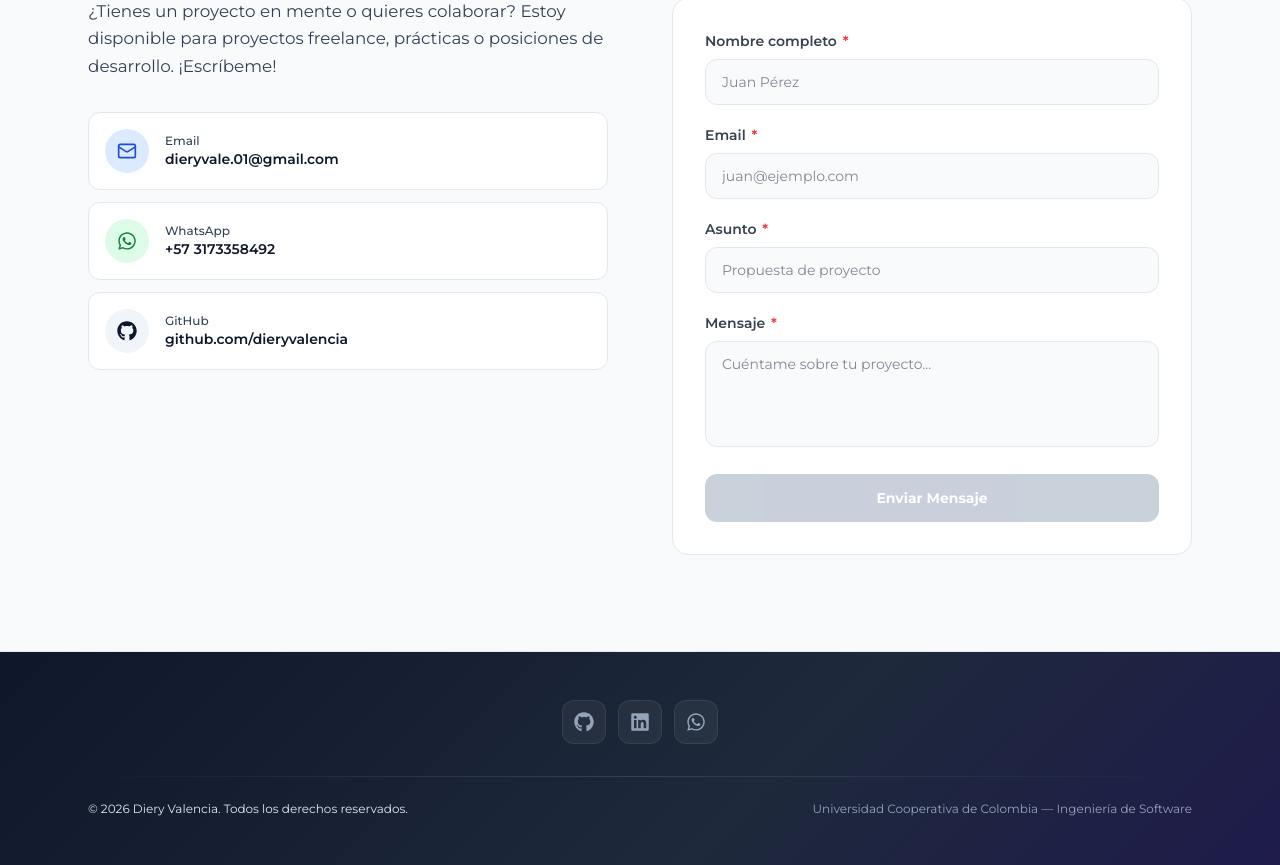
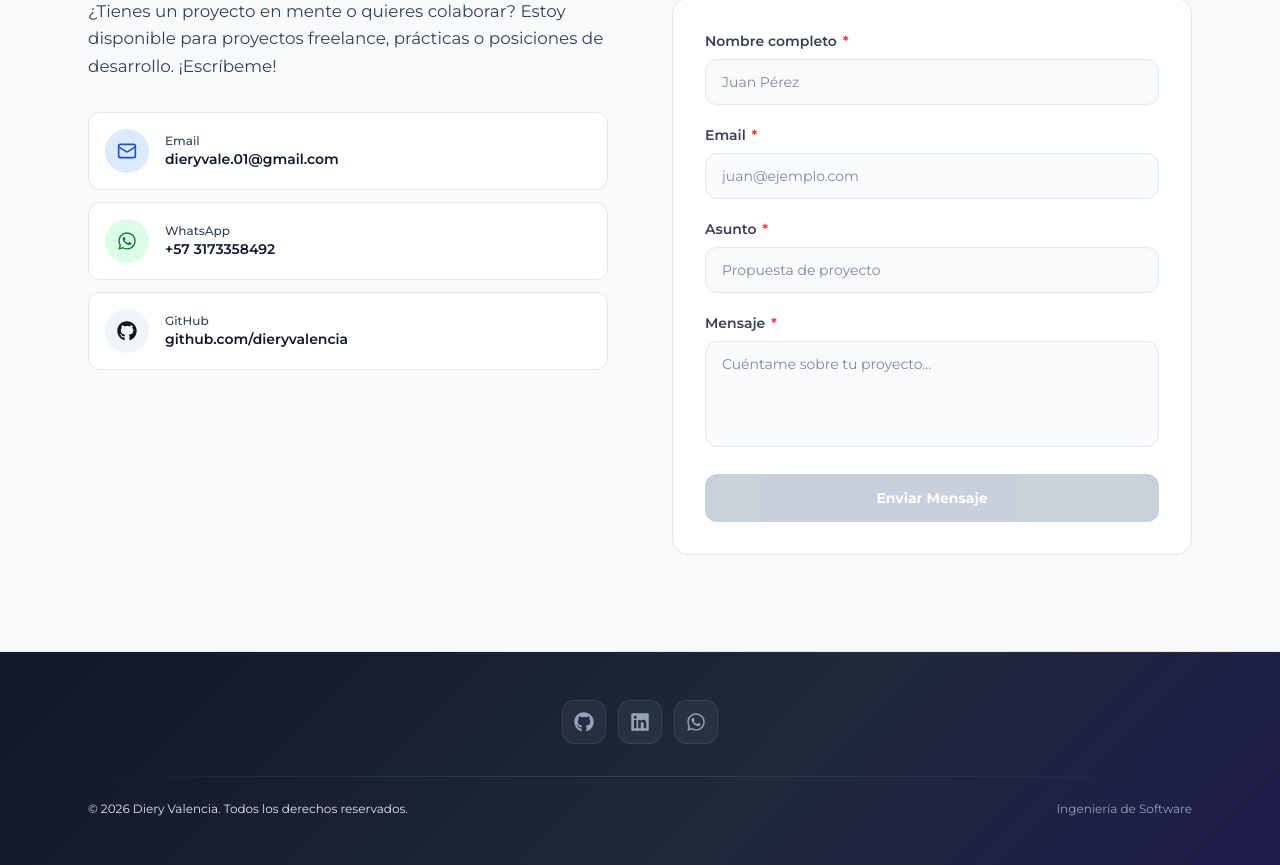
Before and after one commit to DieryValencia/portafolioNew, a Next.js app: page / in a window 1280 px wide. Shown: the part 4704-5569 px from the top of the page. Built offline with nearby package versions, Linux system fonts and the light colour scheme; no server answers.

Commit message:
delete ucc

```diff
--- a/src/data/translations.ts
+++ b/src/data/translations.ts
@@ -141,7 +141,7 @@ export const translations: Record<'es' | 'en', Translation> = {
       socialTitle: 'Sígueme',
       location: 'Pasto, Nariño · Colombia',
       copyright: '© 2026 Diery Valencia. Todos los derechos reservados.',
-      university: 'Universidad Cooperativa de Colombia — Ingeniería de Software',
+      university: 'Ingeniería de Software',
       available: 'Disponible para proyectos',
     },
   },
```
